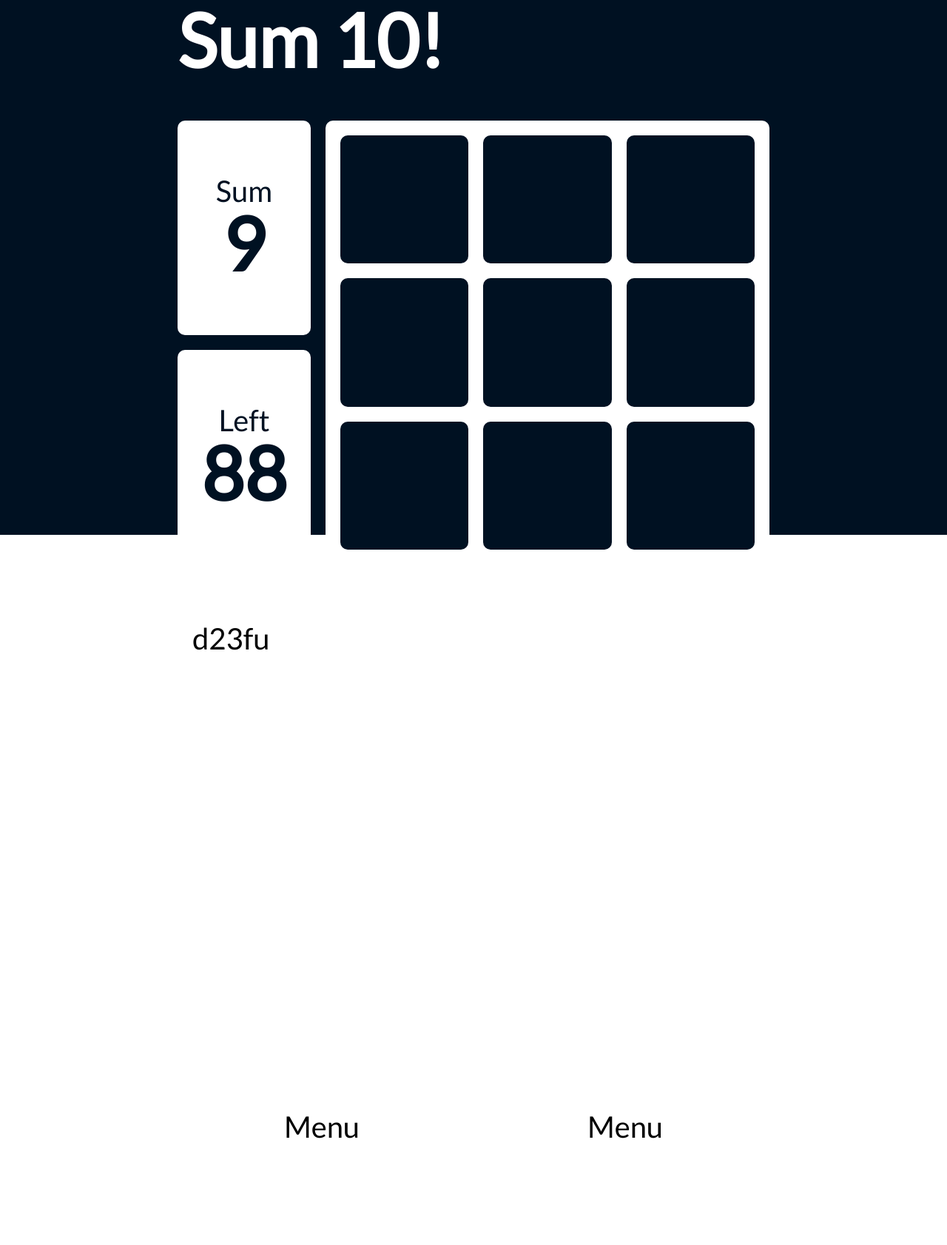
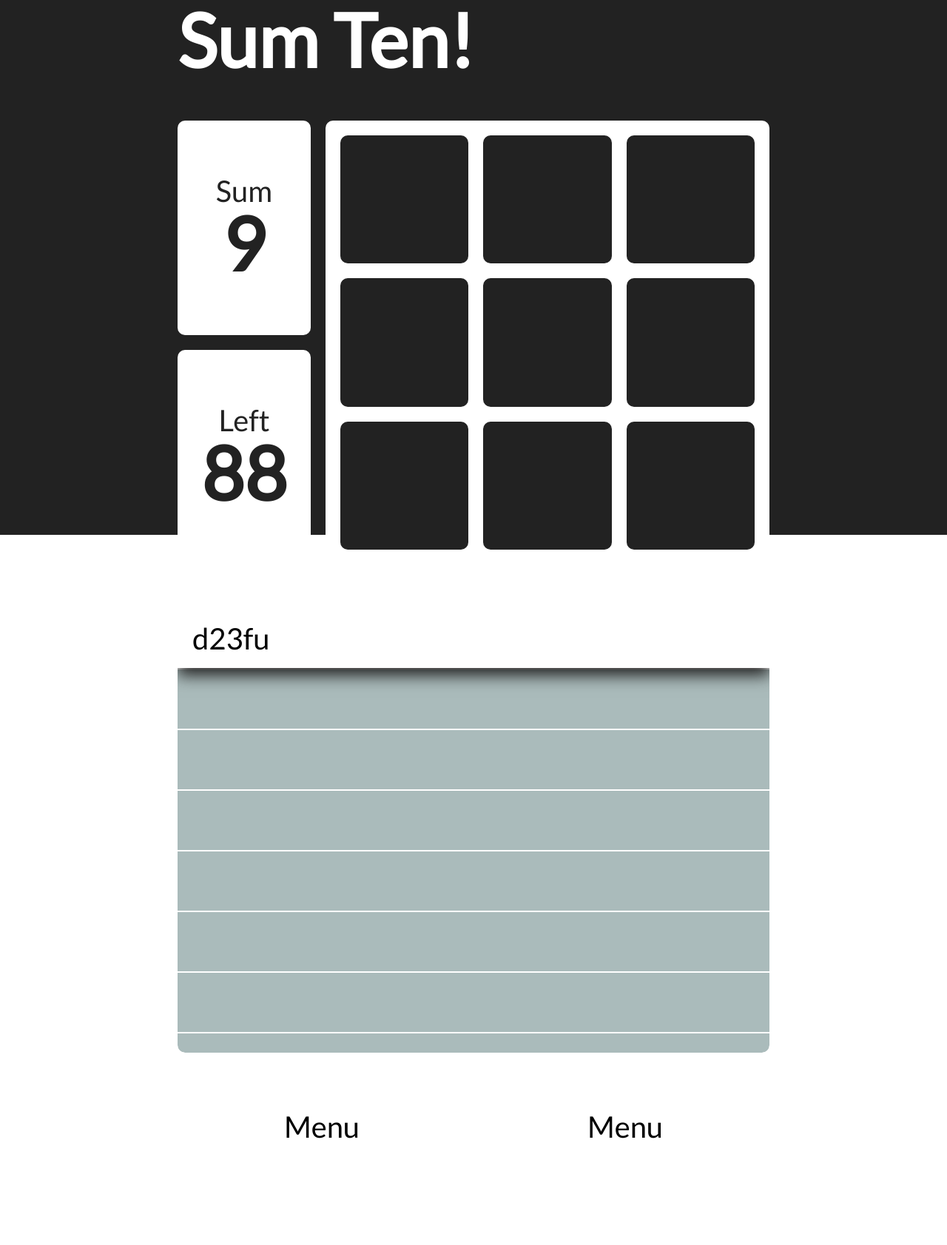
Before and after one commit to dvdfu/sockets, a website: page index.html in a window 1280 px wide. Shown: the part 77-1760 px from the top of the page at 74% size. After the commit the page ends 1640 px from the top, so only its background shows below. Drawn offline with Linux system fonts and the light colour scheme.

Commit message:
scrollable logs

```diff
--- a/index.html
+++ b/index.html
@@ -10,8 +10,8 @@
     <div class="container">
 
       <div class="title-container">
-        <div class="title">
-          Sum 10!
+        <div class="text">
+          Sum Ten!
         </div>
       </div>
 
@@ -19,45 +19,53 @@
         <div class="number-container">
           <div class="number text">
             Sum
-            <div class="number-label title sum">9</div>
+            <div class="number-label text sum">9</div>
           </div>
           <div class="number text">
             Left
-            <div class="number-label title moves-left">88</div>
+            <div class="number-label text moves-left">88</div>
           </div>
         </div>
         <div class="tile-container">
           <div class="tile-row">
-            <div class="tile"></div>
-            <div class="tile"></div>
-            <div class="tile"></div>
+            <div class="tile text"></div>
+            <div class="tile text"></div>
+            <div class="tile text"></div>
           </div>
           <div class="tile-row">
-            <div class="tile"></div>
-            <div class="tile"></div>
-            <div class="tile"></div>
+            <div class="tile text"></div>
+            <div class="tile text"></div>
+            <div class="tile text"></div>
           </div>
           <div class="tile-row">
-            <div class="tile"></div>
-            <div class="tile"></div>
-            <div class="tile"></div>
+            <div class="tile text"></div>
+            <div class="tile text"></div>
+            <div class="tile text"></div>
           </div>
         </div>
       </div>
 
       <div class="log-container">
-        <div class="user-info text">
-          d23fu
-        </div>
+        <div class="log-head text">d23fu</div>
+        <ul class="log-body">
+          <li class="log-item"></li>
+          <li class="log-item"></li>
+          <li class="log-item"></li>
+          <li class="log-item"></li>
+          <li class="log-item"></li>
+          <li class="log-item"></li>
+          <li class="log-item"></li>
+          <li class="log-item"></li>
+          <li class="log-item"></li>
+          <li class="log-item"></li>
+          <li class="log-item"></li>
+          <li class="log-item"></li>
+        </ul>
       </div>
 
       <div class="menu-container">
-        <div class="menu-item text">
-          Menu
-        </div>
-        <div class="menu-item text">
-          Menu
-        </div>
+        <div class="menu-item text">Menu</div>
+        <div class="menu-item text">Menu</div>
       </div>
 
     </div>
--- a/public/css/game.css
+++ b/public/css/game.css
@@ -9,7 +9,7 @@ body {
 }
 
 .container {
-	background-color: #012;
+	background-color: #222;
 	position: absolute;
 	height: 100%;
 	width: 100%;
@@ -24,7 +24,13 @@ body {
 	color: #fff;
 }
 
-.title {
+.title-container .text {
+	font-weight: bold;
+	font-size: 100px;
+	line-height: 100px;
+}
+
+.number .text {
 	font-weight: bold;
 	font-size: 100px;
 	line-height: 100px;
@@ -53,7 +59,7 @@ body {
 
 .number {
 	background-color: #fff;
-	color: #012;
+	color: #222;
 	width: 180px;
 	height: 290px;
 	padding: 75px 0;
@@ -87,13 +93,17 @@ body {
 }
 
 .tile {
+	position: relative;
 	float: left;
-	background-color: #012;
+	background-color: #222;
 	border-radius: 10px;
 
 	width: 173.33px;
 	height: 173.33px;
 	margin-right: 20px;
+	color: #fff;
+	text-align: center;
+	padding: 20px;
 }
 
 .tile:last-child {
@@ -103,30 +113,52 @@ body {
 /* Log */
 
 .log-container {
+	background-color: #fff;
+	border-radius: 10px;
 	width: 800px;
 	height: 600px;
 	margin: 0 auto 60px auto;
+	overflow: hidden;
+	/*position: relative;*/
 }
 
-.user-info {
+.log-head {
 	float: left;
-	background-color: #fff;
-	border-radius: 10px;
 	width: 100%;
-	height: 100%;
+	height: 80px;
 	padding: 20px;
+	box-shadow: 0 10px 20px #222;
+	position: relative;
+}
+
+.log-body {
+	float: left;
+	width: 100%;
+	height: 520px;
+	border-bottom-right-radius: 10px;
+	border-bottom-left-radius: 10px;
+	overflow-y: scroll;
+}
+
+.log-item {
+	background-color: #abb;
+	width: 100%;
+	height: 80px;
+	padding: 20px;
+	margin: 2px 0;
 }
 
 /* Menu */
 
 .menu-container {
 	width: 800px;
-	height: 200px;
+	height: 80px;
 	margin: 0 auto;
 }
 
 .menu-item {
 	width: 390px;
+	height: 100%;
 	float: left;
 	background-color: #fff;
 	border-radius: 10px;
```
